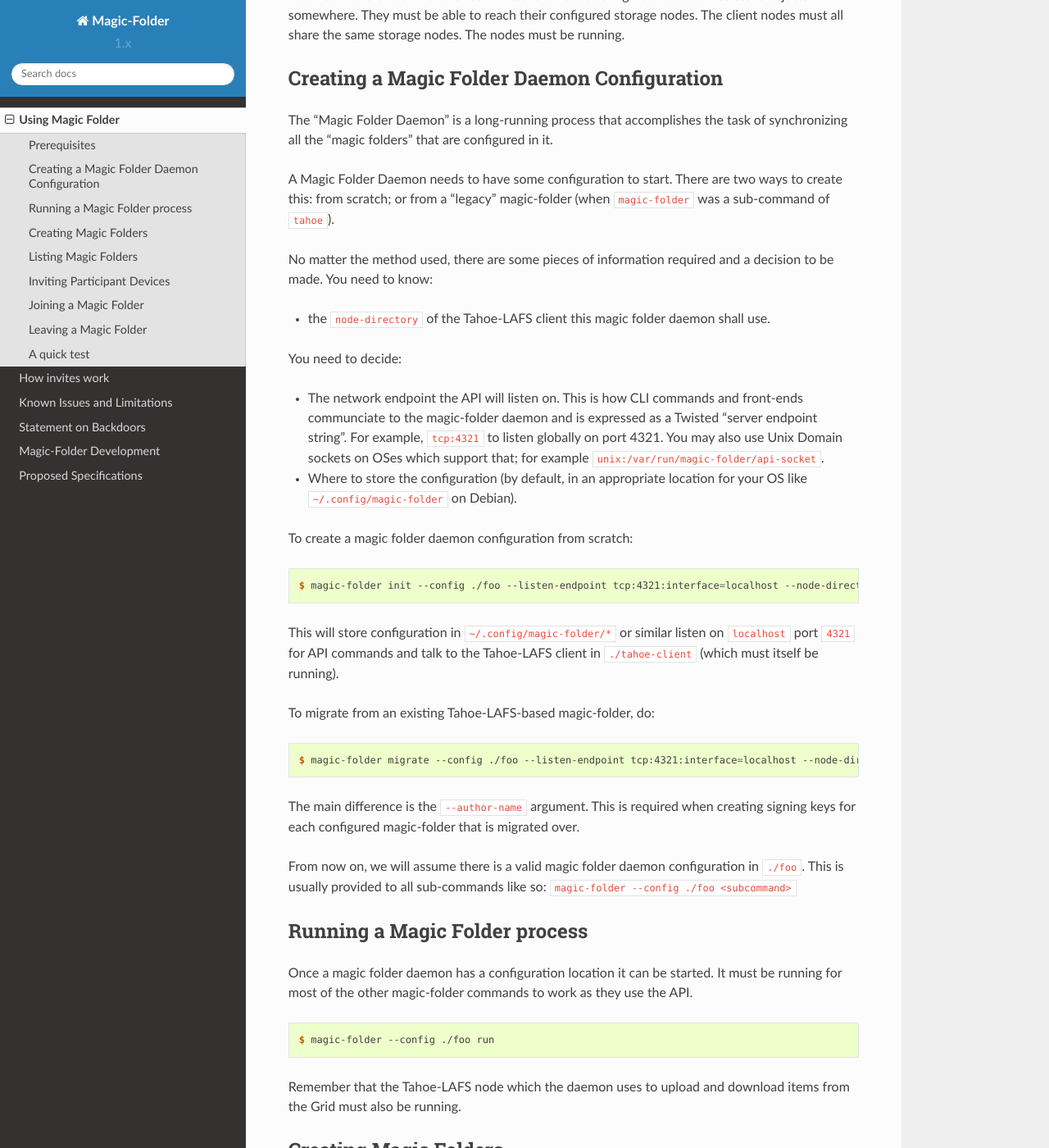
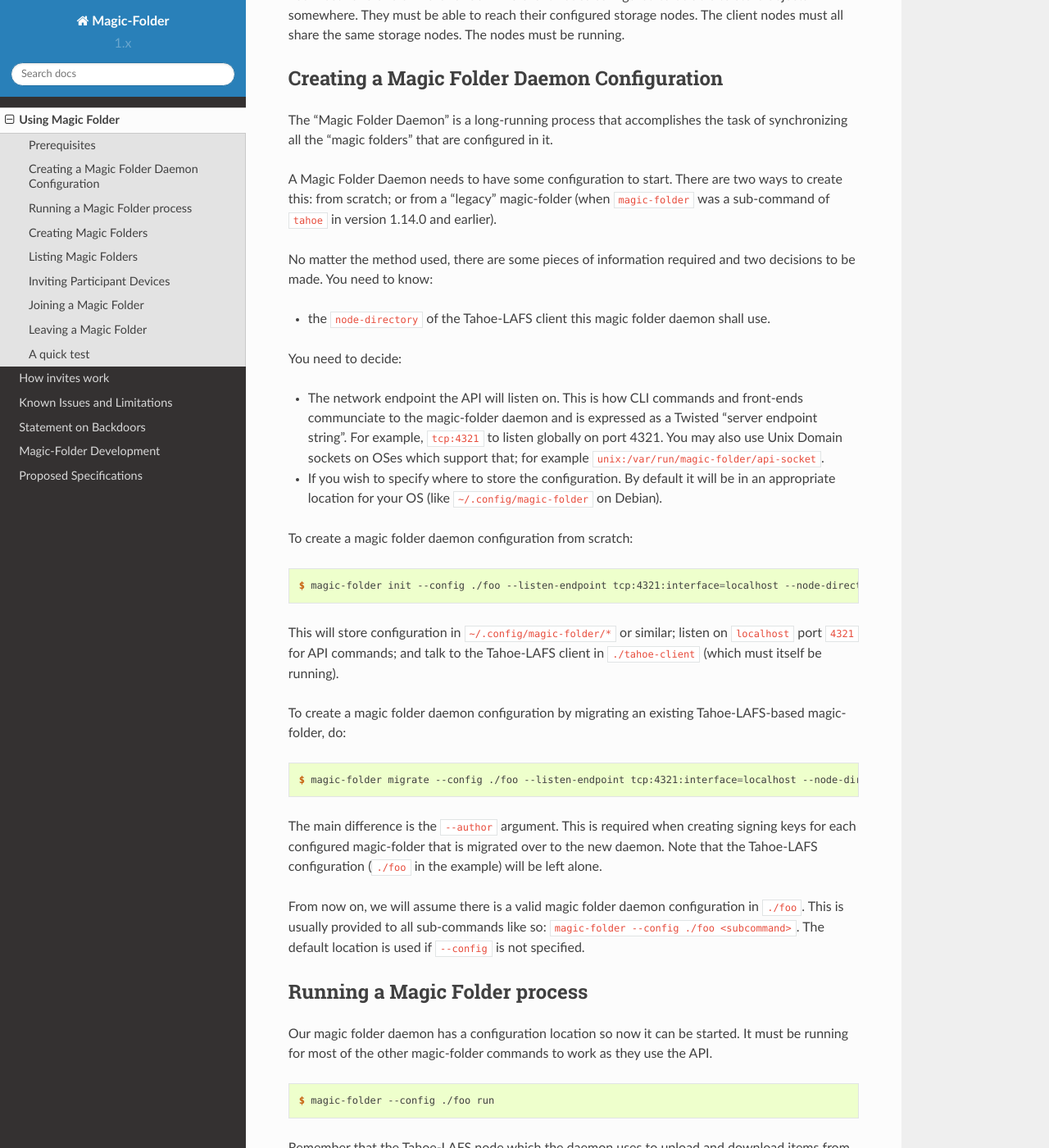
Before and after one commit to tahoe-lafs/magic-folder, a Sphinx documentation site: the page built from docs/usage.rst, in a window 1280 px wide and 1400 px high, scrolled down 426 px. Shown: the whole window at 82% size. Built offline with Sphinx 7.4.7 and the Read the Docs theme 2.0.0, drawn with Linux system fonts in a browser that asks for light colours; some of the changed text lies outside the part shown.

Commit message:
more/better docs

```diff
--- a/docs/usage.rst
+++ b/docs/usage.rst
@@ -35,17 +35,20 @@
 
 A Magic Folder Daemon needs to have some configuration to start. There
 are two ways to create this: from scratch; or from a "legacy"
-magic-folder (when ``magic-folder`` was a sub-command of ``tahoe``).
+magic-folder (when ``magic-folder`` was a sub-command of ``tahoe`` in
+version 1.14.0 and earlier).
 
 No matter the method used, there are some pieces of information
-required and a decision to be made. You need to know:
+required and two decisions to be made. You need to know:
 
 - the ``node-directory`` of the Tahoe-LAFS client this magic folder daemon shall use.
 
 You need to decide:
 
 - The network endpoint the API will listen on. This is how CLI commands and front-ends communciate to the magic-folder daemon and is expressed as a Twisted "server endpoint string". For example, ``tcp:4321`` to listen globally on port 4321. You may also use Unix Domain sockets on OSes which support that; for example ``unix:/var/run/magic-folder/api-socket``.
-- Where to store the configuration (by default, in an appropriate location for your OS like ``~/.config/magic-folder`` on Debian).
+- If you wish to specify where to store the configuration. By default
+  it will be in an appropriate location for your OS (like
+  ``~/.config/magic-folder`` on Debian).
 
 To create a magic folder daemon configuration from scratch:
 
@@ -54,29 +57,35 @@
    $ magic-folder init --config ./foo --listen-endpoint tcp:4321:interface=localhost --node-directory ./tahoe-client
 
 This will store configuration in ``~/.config/magic-folder/*`` or
-similar listen on ``localhost`` port ``4321`` for API commands and
+similar; listen on ``localhost`` port ``4321`` for API commands; and
 talk to the Tahoe-LAFS client in ``./tahoe-client`` (which must itself
 be running).
 
-To migrate from an existing Tahoe-LAFS-based magic-folder, do:
+To create a magic folder daemon configuration by migrating an existing
+Tahoe-LAFS-based magic-folder, do:
 
 .. code-block:: console
 
-   $ magic-folder migrate --config ./foo --listen-endpoint tcp:4321:interface=localhost --node-directory ./tahoe-client --author-name alice
+   $ magic-folder migrate --config ./foo --listen-endpoint tcp:4321:interface=localhost --node-directory ./tahoe-client --author alice
 
-The main difference is the ``--author-name`` argument. This is
-required when creating signing keys for each configured magic-folder
-that is migrated over.
+The main difference is the ``--author`` argument. This is required
+when creating signing keys for each configured magic-folder that is
+migrated over to the new daemon. Note that the Tahoe-LAFS
+configuration (``./foo`` in the example) will be left alone.
 
 From now on, we will assume there is a valid magic folder daemon
 configuration in ``./foo``. This is usually provided to all
-sub-commands like so: ``magic-folder --config ./foo <subcommand>``
+sub-commands like so: ``magic-folder --config ./foo
+<subcommand>``. The default location is used if ``--config`` is not
+specified.
 
 
 Running a Magic Folder process
 ------------------------------
 
-Once a magic folder daemon has a configuration location it can be started. It must be running for most of the other magic-folder commands to work as they use the API.
+Our magic folder daemon has a configuration location so now it can be
+started. It must be running for most of the other magic-folder
+commands to work as they use the API.
 
 .. code-block:: console
 
@@ -94,14 +103,16 @@
 
 .. code-block:: console
 
-   $ magic-folder --config ./foo add --author-name alice-laptop ~/Documents
+   $ magic-folder --config ./foo add --author alice-laptop ~/Documents
 
 There are some other options that can be specified. The above will
 create a new magic-folder named ``default`` (we could decide
 differently with ``--name docs`` for example). Any changes we make
 locally will be signed as ``alice-laptop``. Files from other devices
 are downloaded into ``~/Documents`` and any files we add or change in
-that local directory will be uploaded.
+that local directory will be uploaded. Note that deleting a file in
+``~/Documents`` will record a new "deleted" version in Tahoe Grid and
+not actually remove data from it.
 
 We can also specify ``--poll-interval`` to control how often the
 daemon will check for updates (by default this is 60 seconds).
@@ -120,7 +131,7 @@
 
 .. code-block:: console
 
-   $ magic-folder --config foo list
+   $ magic-folder --config ./foo list
    This client has the following magic-folders:
    default:
        location: /home/alice/Documents
@@ -129,17 +140,20 @@
         updates: every 60s
 
 To get JSON output, pass ``--json``.  You can include sensitive secret
-information by passing ``--include-secret-information``. Someone
-who obtains this information can impersonate this device and participate
-as you in the magic folder (if they gain access to the Tahoe-LAFS Grid
-being used).
+information by passing ``--include-secret-information`` flag. Someone
+who obtains this information can impersonate this device and
+participate as it in the magic folder (if they also gain access to the
+Tahoe-LAFS Grid being used).
 
 
 Inviting Participant Devices
 ----------------------------
 
 A new participant device is invited to collaborate on a magic folder
-using the ``magic-folder invite`` command:
+using the ``magic-folder invite`` command. This produces an "invite
+code" which **contains secret information**. It must be shared in a
+secure way; anyone viewing the "invite code" can impersonate the
+invitee (if they also have access to the Tahoe Grid).
 
 .. code-block:: console
 
@@ -150,6 +164,25 @@
 (``bob`` above). The magic-folder identified must have been created on
 this device.  The nickname is assigned to the participant device in
 the magic folder configuration and grid state.
+
+**Technical details**: A new mutable directory is created in the Tahoe
+LAFS grid, producing a write-capability. This is "attenuated" to a
+read-capability. This read-capability is written into the "collective
+Distributed Mutable Diractory (DMD)" with the invitee's name; this
+allows other magic-folder participants to notice this new participant
+when they next download it.
+
+The invite-code includes the write-capability for the participant's
+"personal DMD"; this is where updates produced by the invitee will be
+written. Notice that the administrator of the magic-folder (the one
+device holding the write-capability for the "collective DMD") could
+retain the invitee's "personal DMD" write-capbility and use it to
+impersonate that participant.  **The invite-code MUST be communicated
+securely to the invitee**.
+
+Another part of the invite-code is a read-capability for the
+"collective DMD" allowing the new participant to learn of all other
+participants.
 
 
 Joining a Magic Folder
@@ -168,7 +201,7 @@
 which content will be downloaded and from which it will be uploaded.
 
 You must choose a name to identify content from this device with
-``--author-name``.
+``--author``.
 
 Further options are documented in ``magic-folder join --help``.
 
@@ -205,24 +238,30 @@
 
 .. code-block:: console
 
-   $ ALICE_NODE=../grid/alice
-   $ ALICE_FOLDER=../local/alice
+   $ export ALICE_NODE=./grid/alice
+   $ export ALICE_FOLDER=./alice-sync-dir
+   $ export ALICE_MAGIC=./grid/alice-magic
 
-   $ mkdir -p $FOLDER_PATH
-   $ magic-folder --node-directory=$ALICE_NODE create magic: alice $FOLDER_PATH
-   $ magic-folder --node-directory=$ALICE_NODE invite magic: bob >invitecode
+   $ export BOB_NODE=./grid/bob
+   $ export BOB_FOLDER=./bob-sync-dir
+   $ export BOB_MAGIC=./grid/bob-magic
+
+   # create magic-folder daemons and run them for alice+bob
+   $ mkdir -p $ALICE_FOLDER
+   $ mkdir -p $BOB_FOLDER
+   $ magic-folder init --node-directory $ALICE_NODE --listen-endpoint tcp:4000:interface=localhost --config $ALICE_MAGIC
+   $ magic-folder init --node-directory $BOB_NODE --listen-endpoint tcp:4001:interface=localhost --config $BOB_MAGIC
+   $ daemonize magic-folder --config $ALICE_MAGIC run
+   $ daemonize magic-folder --config $BOB_MAGIC run
+
+   # alice creates a magic-folder and invites bob
+   $ magic-folder --config $ALICE_MAGIC create alice $ALICE_FOLDER
+   $ magic-folder --config $ALICE_MAGIC invite bob >invitecode
    $ export INVITECODE=$(cat invitecode)
-
-   $ BOB_NODE=../grid/bob
-   $ BOB_FOLDER=../local/bob
-
-   $ magic-folder -n $BOB_NODE join "$INVITECODE" $BOB_FOLDER
-
-   $ daemonize magic-folder --node-directory=$ALICE_NODE run
-   $ deemonize magic-folder --node-directory=$BOB_NODE run
+   $ magic-folder --config $BOB_MAGIC join "$INVITECODE" $BOB_FOLDER
 
 You can now experiment with creating files and directories in
-``../local/alice`` and ``../local/bob``.  Any changes in one should be
+``./alice-magic`` and ``./bob-magic``.  Any changes in one should be
 propagated to the other directory.
 
 Note that when a file is deleted, the corresponding file in the other
```
